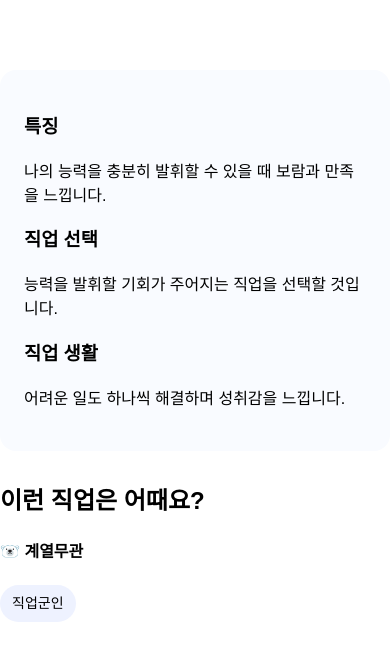
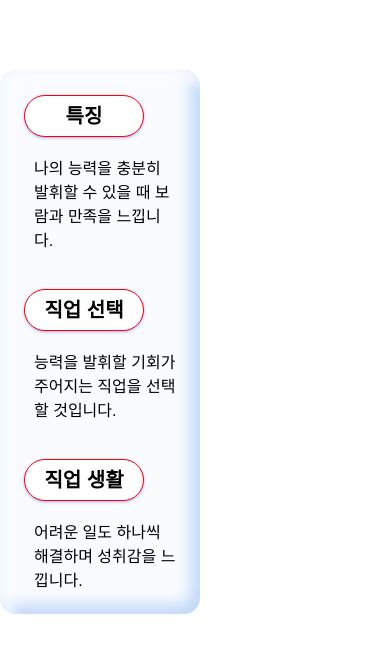
Before and after one commit to hyonun321/JobThoughts, a React (Vite) app in the folder client/: page /result in a window 390 px wide. Shown: the part 460-1107 px from the top of the page. Built offline with nearby package versions, Linux system fonts and the light colour scheme; a web font is replaced by a local one.

Commit message:
Style: ResultDescriptionCard 레이아웃 및 섹션 타이틀 스타일링 추가
- Card 컴포넌트 반응형 width (clamp) 설정
- 내부 패딩, border-radius, box-shadow 적용
- SectionTitle 스타일링 (배경색, 보더, 그림자, 폰트 사이즈)

```diff
--- a/client/src/features/result/ResultDescriptionCard.tsx
+++ b/client/src/features/result/ResultDescriptionCard.tsx
@@ -1,21 +1,49 @@
 import styled from 'styled-components';
+import { theme } from '../../styles/theme';
 
 const Card = styled.div`
+  width: clamp(200px, 40vw, 500px);
+  min-height: 300px;
+  display: flex;
+  flex-direction: column;
   background: #f9fbff;
   border-radius: 16px;
-  padding: 24px;
-  margin: 24px 0;
+  padding: 5px 24px;
+  box-shadow:
+    inset 10px 10px 10px 4px rgba(255, 255, 255, 0.6),
+    inset -5px -5px 15px 4px rgba(193, 215, 249, 1);
+
+  p {
+    padding-left: 10px;
+  }
+`;
+
+const SectionTitle = styled.h3`
+  width: 120px;
+  background-color: white;
+  border-radius: 100px;
+  border: 1px solid red;
+  box-shadow: 0px 1px 3px rgba(79, 99, 255, 0.5);
+  padding: 5px 0px;
+  text-align: center;
+  font-size: 20px;
 `;
 
 export default function ResultDescriptionCard() {
   return (
     <Card>
-      <h3>특징</h3>
-      <p>나의 능력을 충분히 발휘할 수 있을 때 보람과 만족을 느낍니다.</p>
-      <h3>직업 선택</h3>
-      <p>능력을 발휘할 기회가 주어지는 직업을 선택할 것입니다.</p>
-      <h3>직업 생활</h3>
-      <p>어려운 일도 하나씩 해결하며 성취감을 느낍니다.</p>
+      <div>
+        <SectionTitle>특징</SectionTitle>
+        <p>나의 능력을 충분히 발휘할 수 있을 때 보람과 만족을 느낍니다.</p>
+      </div>
+      <div>
+        <SectionTitle>직업 선택</SectionTitle>
+        <p>능력을 발휘할 기회가 주어지는 직업을 선택할 것입니다.</p>
+      </div>
+      <div>
+        <SectionTitle>직업 생활</SectionTitle>
+        <p>어려운 일도 하나씩 해결하며 성취감을 느낍니다.</p>
+      </div>
     </Card>
   );
 }
```
